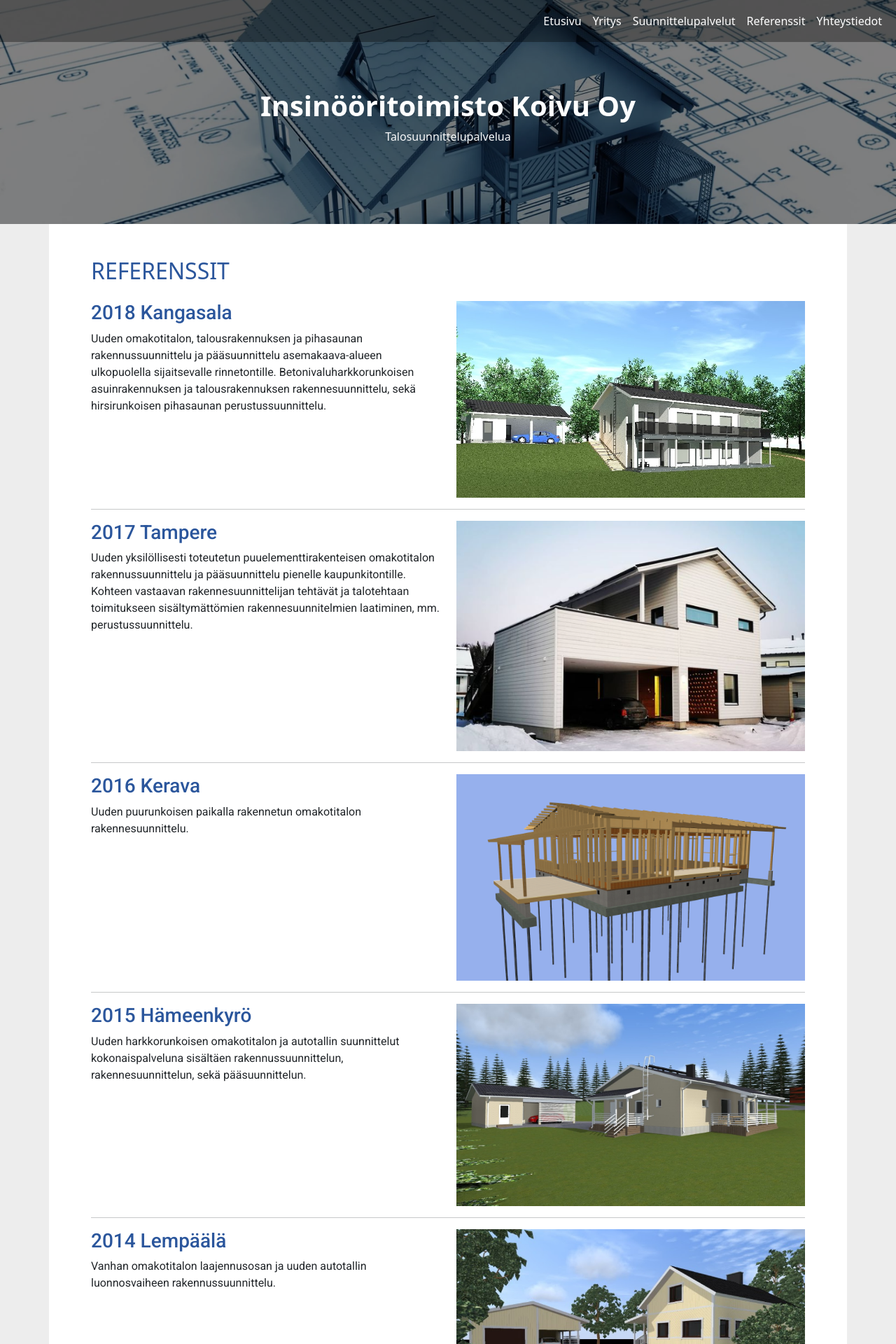
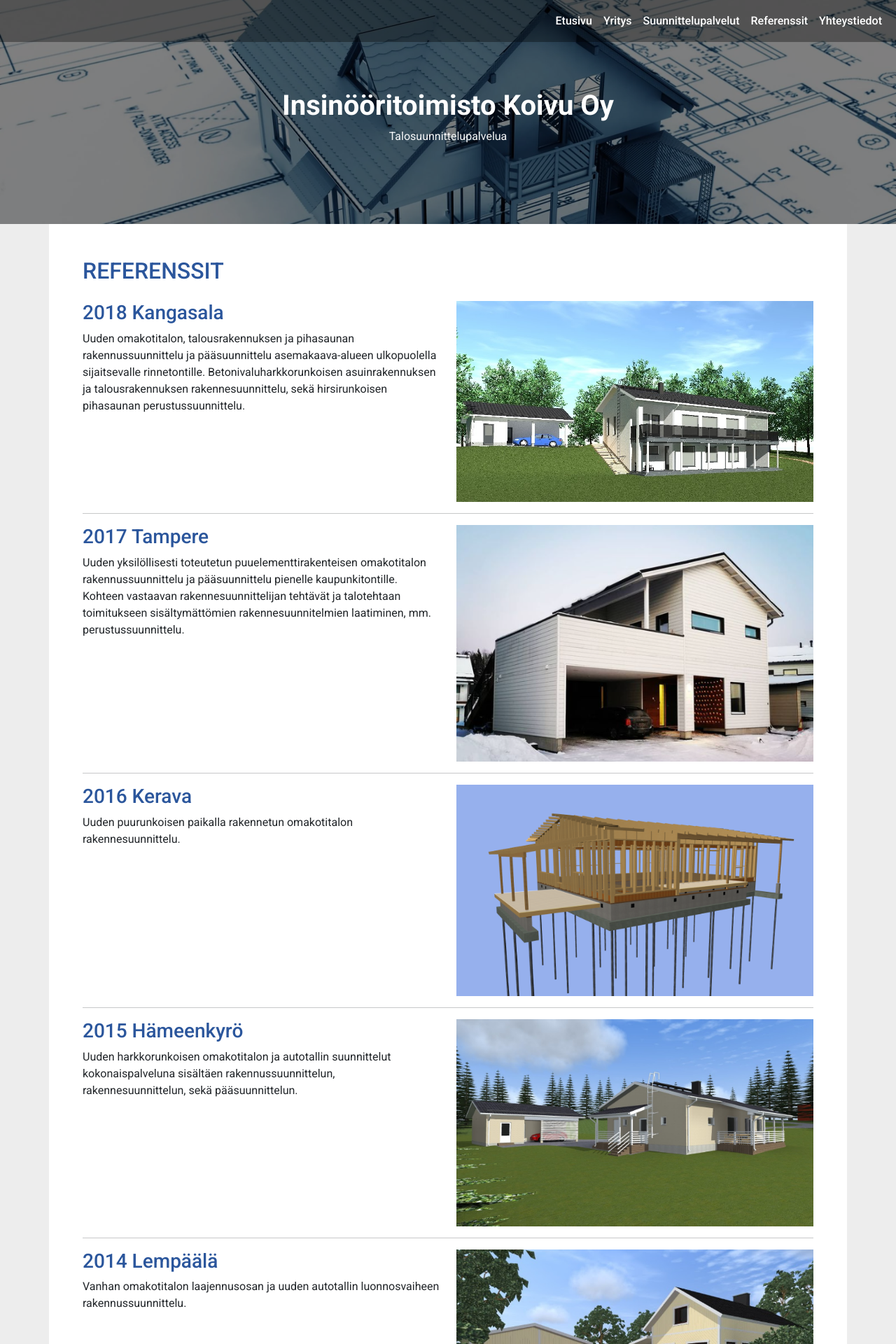
Before and after one commit to Vilhos94/Ryhma12, a PHP site: page /referenssit.html in a window 1280 px wide. Shown: the top 1920 px of the page at 70% size. Run offline with PHP 8.4, Linux system fonts and the light colour scheme.

Commit message:
lisätään Roboto-fontti kaikille sivuille, muokataan sivuja yhdenmukaiseksi

```diff
--- a/index.html
+++ b/index.html
@@ -53,7 +53,7 @@
 			</div>
 		</div>
 	</header>
-	<main class="container mt-5">
+	<main class="container-lg pt-5 px-md-5">
 		<section class="row align-items-center">
 			<!-- Kuvan paikka vasemmalla -->
 			<figure class="col-md-6 text-center">
--- a/nico.css
+++ b/nico.css
@@ -9,6 +9,14 @@ body {
 	flex-direction: column;
 
 	background: #EDEDED;
+
+	/* Roboto fontti */
+	font-family: "Roboto", serif;
+	font-optical-sizing: auto;
+	font-weight: 400;
+	font-style: normal;
+	font-variation-settings:
+		"wdth" 100;
 }
 
 main {
@@ -69,3 +77,7 @@ a.no-underline {
 	font-variation-settings:
 		"wdth" 100;
 }
+
+.btn.btn-primary {
+	background-color: #2B569C;
+}
--- a/referenssit.html
+++ b/referenssit.html
@@ -52,9 +52,9 @@
 			</div>
 		</div>
 	</header>
-	<main class="container py-5">
-		<h2 class="mx-md-5 mb-4 text-uppercase">Referenssit</h2>
-		<section class="mx-md-5">
+	<main class="container-lg py-5 px-md-5">
+		<h2 class="mb-4 text-uppercase">Referenssit</h2>
+		<section>
 			<div class="row">
 				<div class="col-md roboto">
 					<h3>2018 Kangasala</h3>
@@ -70,7 +70,7 @@
 			</div>
 			<hr>
 		</section>
-		<section class="mx-md-5">
+		<section>
 			<div class="row">
 				<div class="col-md roboto">
 					<h3>2017 Tampere</h3>
@@ -86,7 +86,7 @@
 			</div>
 			<hr>
 		</section>
-		<section class="mx-md-5">
+		<section>
 			<div class="row">
 				<div class="col-md roboto">
 					<h3>2016 Kerava</h3>
@@ -98,7 +98,7 @@
 			</div>
 			<hr>
 		</section>
-		<section class="mx-md-5">
+		<section>
 			<div class="row">
 				<div class="col-md roboto">
 					<h3>2015 Hämeenkyrö</h3>
@@ -111,7 +111,7 @@
 			</div>
 			<hr>
 		</section>
-		<section class="mx-md-5">
+		<section>
 			<div class="row">
 				<div class="col-md roboto">
 					<h3>2014 Lempäälä</h3>
@@ -123,7 +123,7 @@
 			</div>
 			<hr>
 		</section>
-		<section class="mx-md-5">
+		<section>
 			<div class="row">
 				<div class="col-md roboto">
 					<h3>2012 Tampere (asuntomessut)</h3>
--- a/suunnittelupalvelut.html
+++ b/suunnittelupalvelut.html
@@ -53,7 +53,7 @@
 			</div>
 		</div>
 	</header>
-	<main class="suunnittelupalvelut-page">
+	<main class="suunnittelupalvelut-page container-lg px-md-5">
 		<section id="rakennussuunnittelu">
 			<div class="container">
 				<div class="row mt-5">
--- a/yhteystiedot.html
+++ b/yhteystiedot.html
@@ -53,7 +53,7 @@
 			</div>
 		</div>
 	</header>
-	<main>
+	<main class="container-lg px-md-5">
 		<section>
 			<div class="container">
 				<div class="row mt-5">
```
